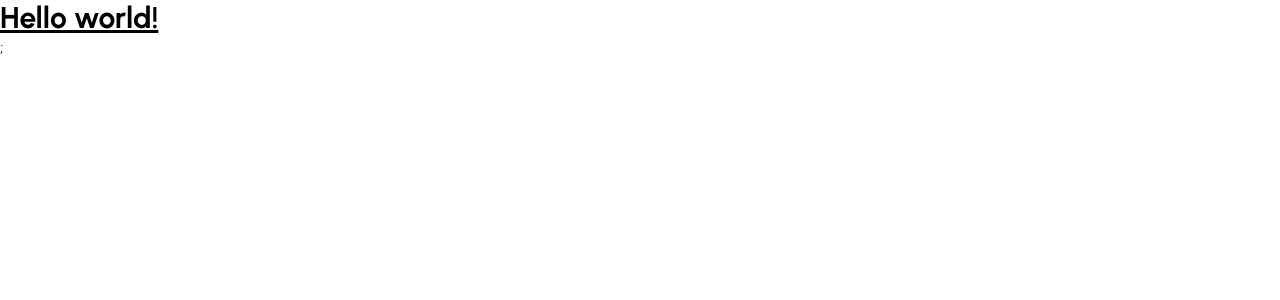
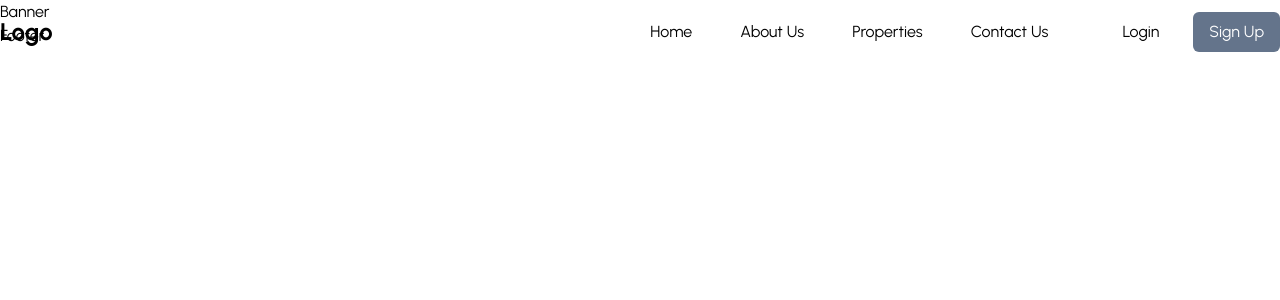
Before and after one commit to Orijadribo/vacation-rental, a React (Create React App) app in the folder frontend/: page / in a window 1280 px wide. Shown: the top 300 px of the page. Built offline with nearby package versions, Linux system fonts and the light colour scheme; the HTML template or start-up script is replaced by a standard one.

Commit message:
NavBar and created other pages

```diff
--- a/frontend/package.json
+++ b/frontend/package.json
@@ -8,6 +8,7 @@
     "@testing-library/user-event": "^13.5.0",
     "react": "^18.3.1",
     "react-dom": "^18.3.1",
+    "react-router-dom": "^6.26.1",
     "react-scripts": "5.0.1",
     "web-vitals": "^2.1.4"
   },
--- a/frontend/src/App.js
+++ b/frontend/src/App.js
@@ -1,8 +1,30 @@
+import Home from './pages/Home';
+import About from './pages/About';
+import Properties from './pages/Properties';
+import Contact from './pages/Contact';
+import Login from './pages/Login';
+import SignUp from './pages/SignUp';
+import NavBar from './components/NavBar';
+import Footer from './components/Footer';
+import { BrowserRouter as Router, Route, Routes } from 'react-router-dom';
+
+
 function App() {
   return (
-    <div className='font-urbanist'>
-      <h1 className='text-3xl font-bold underline'>Hello world!</h1>;
-    </div>
+    <Router>
+      <div className='font-urbanist'>
+        <NavBar />
+        <Routes>
+          <Route index path='/' element={<Home />} />
+          <Route path='/about' element={<About />} />
+          <Route path='/properties' element={<Properties />} />
+          <Route path='/contact' element={<Contact />} />
+          <Route path='/login' element={<Login />} />
+          <Route path='/signup' element={<SignUp />} />
+        </Routes>
+        <Footer />
+      </div>
+    </Router>
   );
 }
 
--- /dev/null
+++ b/frontend/src/components/Banner.jsx
@@ -0,0 +1,9 @@
+import React from 'react'
+
+const Banner = () => {
+  return (
+    <div>Banner</div>
+  )
+}
+
+export default Banner
--- /dev/null
+++ b/frontend/src/components/Footer.jsx
@@ -0,0 +1,9 @@
+import React from 'react'
+
+const Footer = () => {
+  return (
+    <div>Footer</div>
+  )
+}
+
+export default Footer
--- /dev/null
+++ b/frontend/src/components/NavBar.jsx
@@ -0,0 +1,55 @@
+import React, { useState, useEffect } from 'react';
+import { Link } from 'react-router-dom';
+
+const NavBar = () => {
+  const [scrolled, setScrolled] = useState(false);
+
+  useEffect(() => {
+    const handleScroll = () => {
+      const isScrolled = window.scrollY > 0;
+      if (isScrolled !== scrolled) {
+        setScrolled(isScrolled);
+      }
+    };
+
+    window.addEventListener('scroll', handleScroll);
+
+    return () => {
+      window.removeEventListener('scroll', handleScroll);
+    };
+  }, [scrolled]);
+
+  return (
+    <div className={`fixed w-full transition-colors duration-300 ${scrolled ? 'bg-white' : 'bg-transparent'}`}>
+      <div className='flex justify-between items-center max-w-screen-xl mx-auto h-16'>
+        <div className='text-2xl font-bold'>Logo</div>
+        <div className='flex justify-between items-center gap-10'>
+          <div className='flex items-center justify-center space-x-4'>
+            <Link to='/'>
+              <div className='hover:bg-slate-500 hover:text-white px-4 py-2 rounded-md'>Home</div>
+            </Link>
+            <Link to='/about'>
+              <div className='hover:bg-slate-500 hover:text-white px-4 py-2 rounded-md'>About Us</div>
+            </Link>
+            <Link to='/properties'>
+              <div className='hover:bg-slate-500 hover:text-white px-4 py-2 rounded-md'>Properties</div>
+            </Link>
+            <Link to='/contact'>
+              <div className='hover:bg-slate-500 hover:text-white px-4 py-2 rounded-md'>Contact Us</div>
+            </Link>
+          </div>
+          <div className='flex items-center justify-center space-x-4'>
+            <Link to='/login'>
+              <div className='border-2 border-white hover:border-2 hover:border-slate-500 px-4 py-2 rounded-md'>Login</div>
+            </Link>
+            <Link to='/signup'>
+              <div className='bg-slate-500 text-white px-4 py-2 rounded-md'>Sign Up</div>
+            </Link>
+          </div>
+        </div>
+      </div>
+    </div>
+  );
+};
+
+export default NavBar;
--- /dev/null
+++ b/frontend/src/pages/About.jsx
@@ -0,0 +1,9 @@
+import React from 'react'
+
+const About = () => {
+  return (
+    <div>About</div>
+  )
+}
+
+export default About
--- /dev/null
+++ b/frontend/src/pages/Contact.jsx
@@ -0,0 +1,9 @@
+import React from 'react'
+
+const Contact = () => {
+  return (
+    <div>Contact</div>
+  )
+}
+
+export default Contact
--- /dev/null
+++ b/frontend/src/pages/Home.jsx
@@ -0,0 +1,12 @@
+import React from 'react';
+import Banner from '../components/Banner';
+
+const Home = () => {
+  return (
+    <div>
+      <Banner />
+    </div>
+  );
+};
+
+export default Home;
--- /dev/null
+++ b/frontend/src/pages/Login.jsx
@@ -0,0 +1,9 @@
+import React from 'react'
+
+const Login = () => {
+  return (
+    <div>Login</div>
+  )
+}
+
+export default Login
--- /dev/null
+++ b/frontend/src/pages/Properties.jsx
@@ -0,0 +1,9 @@
+import React from 'react'
+
+const Properties = () => {
+  return (
+    <div>Properties</div>
+  )
+}
+
+export default Properties
--- /dev/null
+++ b/frontend/src/pages/SignUp.jsx
@@ -0,0 +1,9 @@
+import React from 'react'
+
+const SignUp = () => {
+  return (
+    <div>SignUp</div>
+  )
+}
+
+export default SignUp
```
Also changed, not shown: 1 other file (tests, documents, lock files or other folders).
